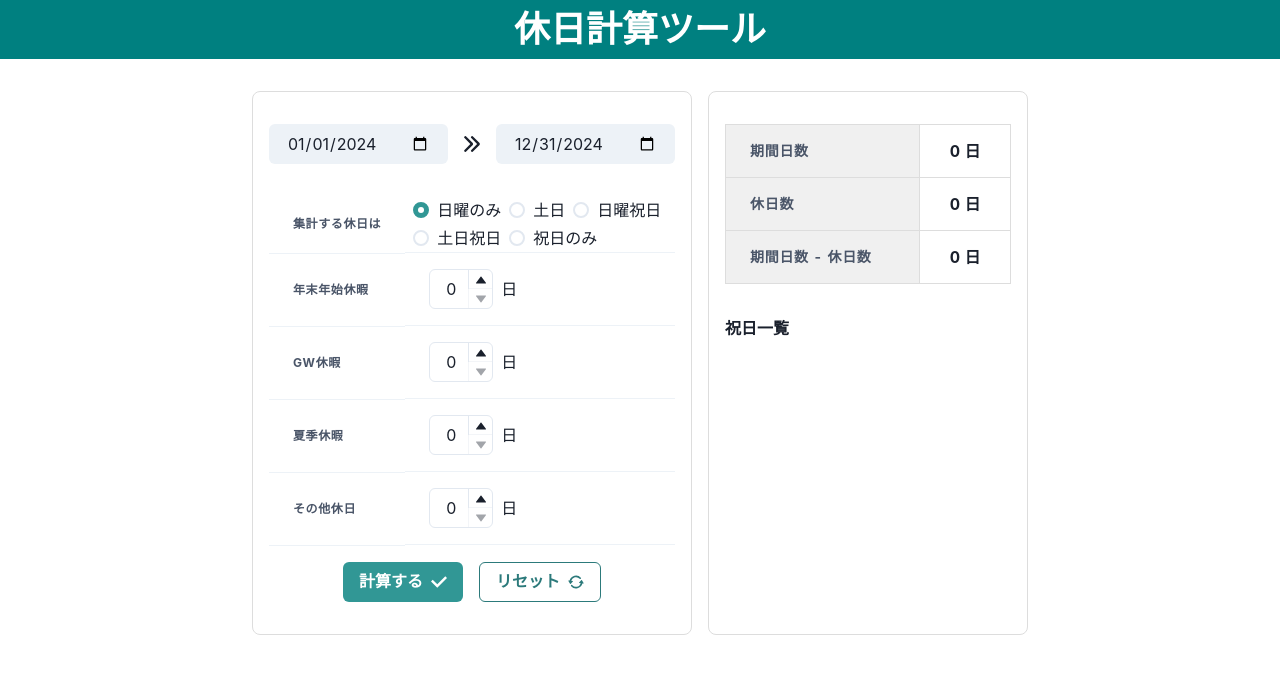
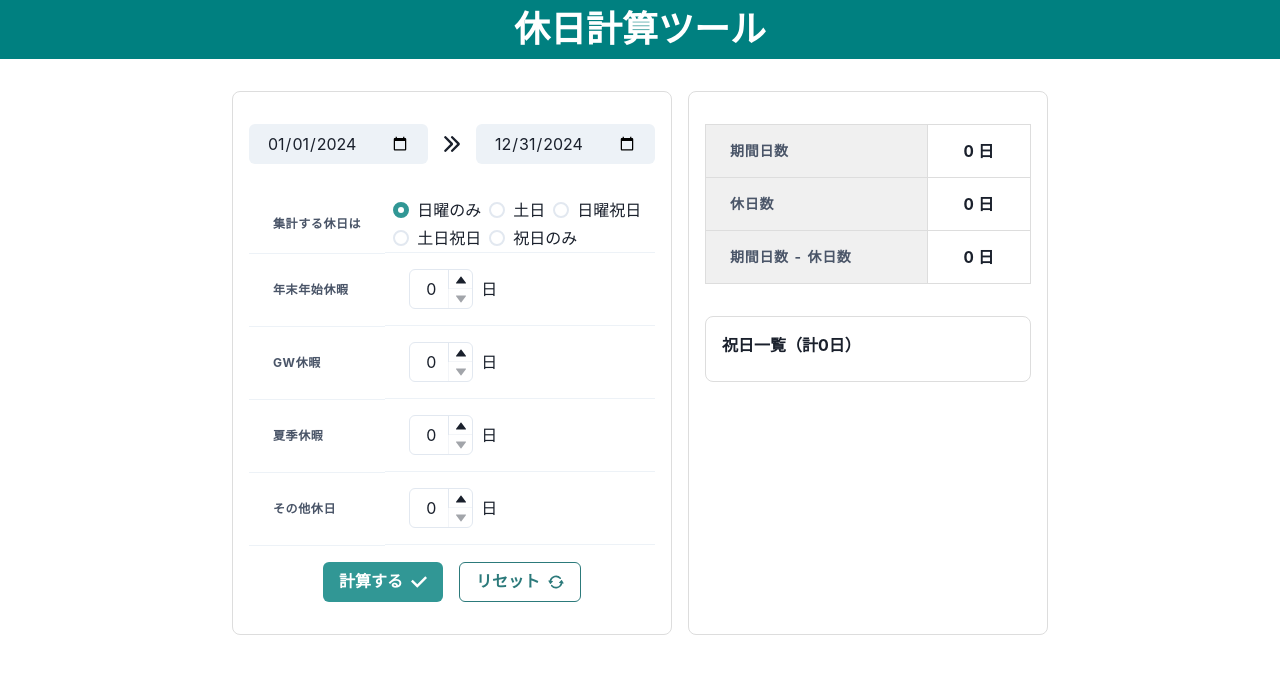
Before and after one commit to mimihokuro/holiday-calculation, a React (Vite) app: page / in a window 1280 px wide. Shown: the top 674 px of the page. Built offline with nearby package versions, Linux system fonts and the light colour scheme.

Commit message:
✨ 祝日一覧に日数と祝日の日付を追加で表示

```diff
--- a/src/App.jsx
+++ b/src/App.jsx
@@ -24,7 +24,11 @@ const DateCalculator = () => {
       const isNH = nationalHolidays[dateString];
 
       if (isNH !== undefined) {
-        setNationalHolidaysList((list) => [...list, isNH]);
+        console.log(dateString);
+        setNationalHolidaysList((list) => [
+          ...list,
+          { date: dateString, value: isNH },
+        ]);
       }
       return Object.keys(nationalHolidays).includes(dateString);
     } catch (error) {
@@ -221,7 +225,7 @@ const DateCalculator = () => {
           px={4}
           py={8}
           borderRadius={8}
-          minW={320}
+          minW={360}
         >
           {isLoading ? (
             <Flex placeContent="center" placeItems="center" gap={2} h="100%">
--- a/src/components/DisplayHolidaysList.jsx
+++ b/src/components/DisplayHolidaysList.jsx
@@ -2,16 +2,24 @@ import { Box, ListItem, Text, UnorderedList } from "@chakra-ui/react";
 
 const DisplayHolidaysList = ({ nationalHolidaysList }) => {
   return (
-    <Box mt={8}>
-      <Text fontWeight="bold">祝日一覧</Text>
+    <Box mt={8} border="1px" borderColor="#dddddd" p={4} borderRadius={8}>
+      <Text fontWeight="bold">
+        祝日一覧（計{nationalHolidaysList.length}日）
+      </Text>
       <UnorderedList
         mt={2}
-        maxH={320}
+        maxH={240}
         listStylePosition="inside"
         overflowY="scroll"
       >
         {nationalHolidaysList.map((nhl, index) => {
-          return <ListItem key={index}>{nhl}</ListItem>;
+          const outputDate = new Date(nhl.date);
+          return (
+            <ListItem key={index} fontSize={14}>
+              {outputDate.getMonth() + 1}月{outputDate.getDate()}日：
+              {nhl.value}
+            </ListItem>
+          );
         })}
       </UnorderedList>
     </Box>
```
